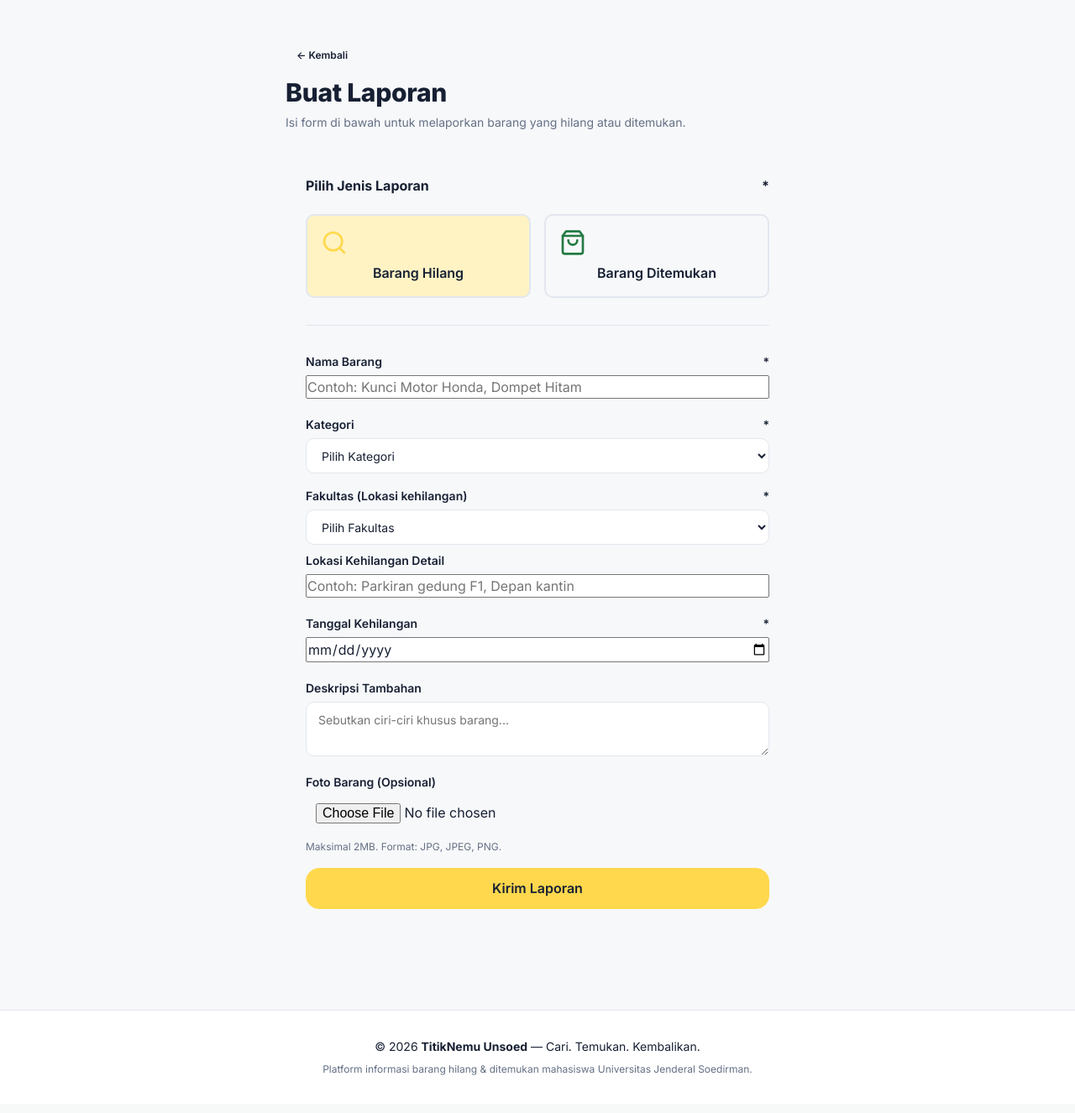
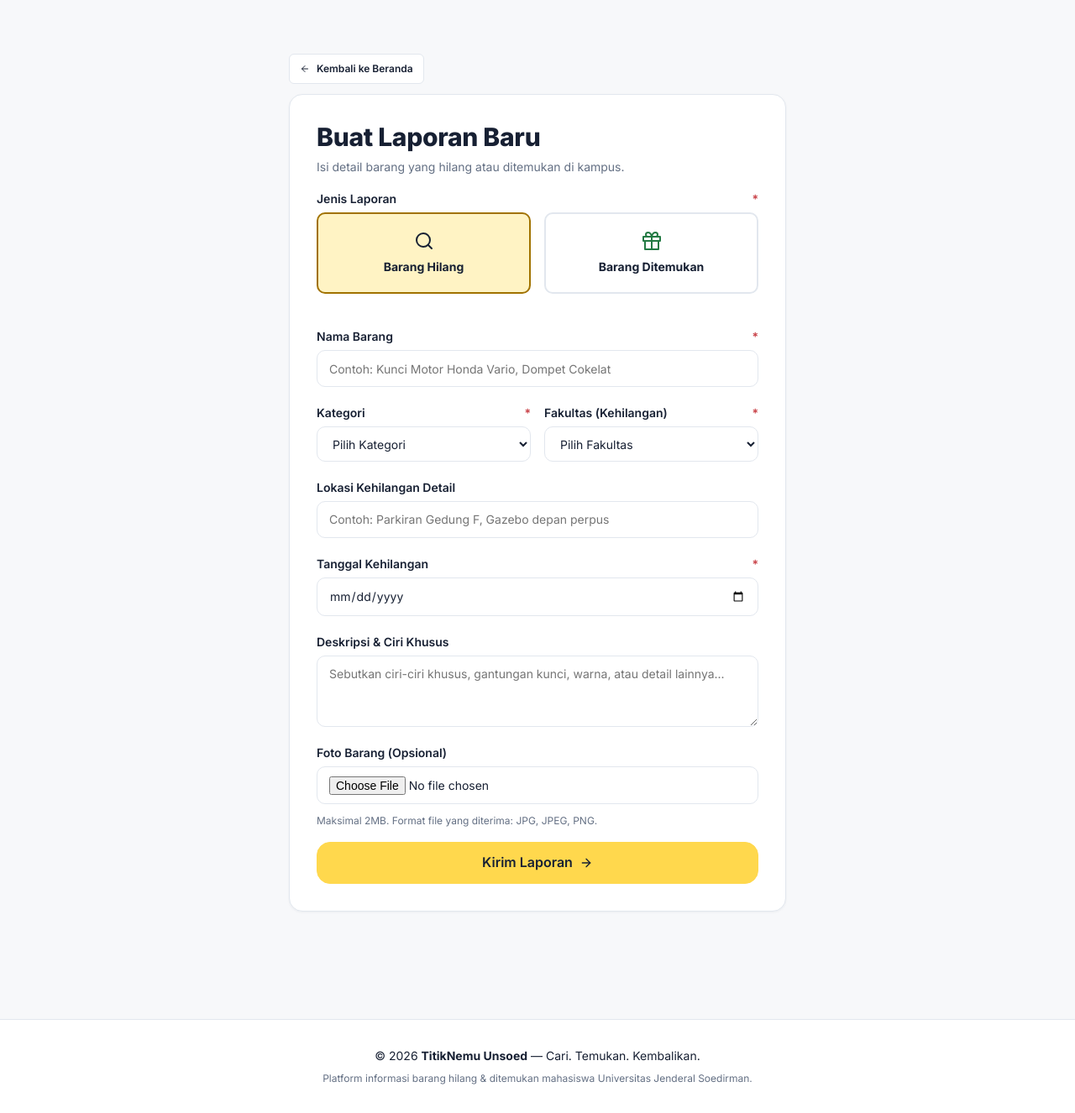
Before and after one commit to teguhsuryaro/titik-nemu-unsoed-web, a PHP site: page /laporan/tambah.php in a window 1280 px wide. Shown: the part 64-1390 px from the top of the page at 84% size. Before the commit the page ends 1345 px from the top, so only its background shows below. Run offline with PHP 8.4, Linux system fonts and the light colour scheme; a user stored in the database is signed in; data comes from the database, SQL or seed files in the repository.

Commit message:
ui: fase 6 - form laporan tambah dan edit, type picker aksesibel, upload foto

```diff
--- a/css/style.css
+++ b/css/style.css
@@ -1335,6 +1335,24 @@ small {
   padding-block: 1rem 2rem;
 }
 
+.form-wrapper {
+  max-width: 640px;
+  margin-inline: auto;
+  padding-block: 1rem 2rem;
+}
+
+.form-row-2 {
+  display: grid;
+  grid-template-columns: 1fr;
+  gap: 1rem;
+}
+
+@media (min-width: 640px) {
+  .form-row-2 {
+    grid-template-columns: 1fr 1fr;
+  }
+}
+
 .form-group {
   display: flex;
   flex-direction: column;
@@ -1479,6 +1497,15 @@ small {
 }
 
 /* File Upload Box */
+.thumb-preview {
+  width: 60px;
+  height: 60px;
+  object-fit: cover;
+  border-radius: var(--radius-sm);
+  border: 1px solid var(--border);
+  flex-shrink: 0;
+}
+
 .file-upload {
   position: relative;
   display: flex;
--- a/laporan/tambah.php
+++ b/laporan/tambah.php
@@ -1,6 +1,7 @@
 <?php
 /**
  * laporan/tambah.php — Form Buat Laporan Baru
+ * Refactored: Accessible Type Picker, Semantic Panel, No Inline Styles
  */
 
 session_start();
@@ -143,91 +144,115 @@ require_once '../includes/navbar.php';
 ?>
 
 <section class="section">
-  <div class="container">
+  <div class="container form-wrapper">
 
-    <div style="max-width: 600px; margin: 0 auto;">
-      <div class="page-header">
-        <a href="../index.php" class="btn btn--outline btn--sm mb-2" style="display: inline-flex;">&larr; Kembali</a>
-        <h1 class="page-header__title">Buat Laporan</h1>
-        <p class="page-header__sub">Isi form di bawah untuk melaporkan barang yang hilang atau ditemukan.</p>
+    <div class="mb-3">
+      <a href="../index.php" class="btn btn--secondary btn--sm">
+        <svg class="icon icon--sm" aria-hidden="true"><use href="#i-arrow-left"/></svg>
+        <span>Kembali ke Beranda</span>
+      </a>
+    </div>
+
+    <div class="panel">
+      <div class="mb-4">
+        <h1 class="page-header__title">Buat Laporan Baru</h1>
+        <p class="page-header__sub">Isi detail barang yang hilang atau ditemukan di kampus.</p>
       </div>
 
       <?php if (!empty($errors['general'])): ?>
-        <div class="alert alert--error mb-2"><?= htmlspecialchars($errors['general']) ?></div>
+        <div class="alert alert--error" role="alert">
+          <svg class="icon" aria-hidden="true"><use href="#i-alert"/></svg>
+          <span><?= htmlspecialchars($errors['general']) ?></span>
+        </div>
       <?php endif; ?>
 
-      <form method="POST" action="tambah.php" enctype="multipart/form-data" class="card" style="padding: 1.5rem;">
+      <form method="POST" action="tambah.php" enctype="multipart/form-data" novalidate>
 
-        <!-- Jenis Laporan -->
-        <div class="form-group mb-3">
-          <label class="form-label" style="font-size: var(--font-size-lg); font-weight: 700; margin-bottom: 1rem;">
-            Pilih Jenis Laporan <span class="required">*</span>
-          </label>
-          <div style="display: grid; grid-template-columns: 1fr 1fr; gap: 1rem;">
+        <!-- Pilihan Jenis Laporan (Accessible Radio Cards) -->
+        <div class="form-group">
+          <span class="form-label" id="label-jenis-laporan">
+            <span>Jenis Laporan</span>
+            <span class="form-label__req" aria-label="Wajib diisi">*</span>
+          </span>
 
-            <label class="type-selector" style="cursor: pointer;">
-              <input type="radio" name="type" value="lost" id="type_lost" style="display: none;" <?= $old['type'] === 'lost' ? 'checked' : '' ?>>
-              <div class="type-card" style="border: 2px solid var(--border); border-radius: var(--radius-md); padding: 1rem; text-align: center; transition: all 0.2s;">
-                <div style="color: var(--brand-yellow); margin-bottom: .5rem;">
-                  <svg width="32" height="32" viewBox="0 0 24 24" fill="none" stroke="currentColor" stroke-width="2" stroke-linecap="round" stroke-linejoin="round"><circle cx="11" cy="11" r="8"></circle><line x1="21" y1="21" x2="16.65" y2="16.65"></line></svg>
-                </div>
-                <div style="font-weight: 600; color: var(--ink);">Barang Hilang</div>
-              </div>
-            </label>
+          <div class="type-picker" role="radiogroup" aria-labelledby="label-jenis-laporan">
+            <div>
+              <input
+                type="radio"
+                name="type"
+                value="lost"
+                id="type_lost"
+                class="type-picker__radio"
+                <?= ($old['type'] ?? '') === 'lost' ? 'checked' : '' ?>
+              >
+              <label for="type_lost" class="type-picker__card type-picker__card--lost">
+                <svg class="icon icon--lg text-warning" aria-hidden="true"><use href="#i-search"/></svg>
+                <span class="type-picker__title">Barang Hilang</span>
+              </label>
+            </div>
 
-            <label class="type-selector" style="cursor: pointer;">
-              <input type="radio" name="type" value="found" id="type_found" style="display: none;" <?= $old['type'] === 'found' ? 'checked' : '' ?>>
-              <div class="type-card" style="border: 2px solid var(--border); border-radius: var(--radius-md); padding: 1rem; text-align: center; transition: all 0.2s;">
-                <div style="color: var(--brand-green); margin-bottom: .5rem;">
-                  <svg width="32" height="32" viewBox="0 0 24 24" fill="none" stroke="currentColor" stroke-width="2" stroke-linecap="round" stroke-linejoin="round"><path d="M6 2L3 6v14a2 2 0 0 0 2 2h14a2 2 0 0 0 2-2V6l-3-4z"></path><line x1="3" y1="6" x2="21" y2="6"></line><path d="M16 10a4 4 0 0 1-8 0"></path></svg>
-                </div>
-                <div style="font-weight: 600; color: var(--ink);">Barang Ditemukan</div>
-              </div>
-            </label>
-
+            <div>
+              <input
+                type="radio"
+                name="type"
+                value="found"
+                id="type_found"
+                class="type-picker__radio"
+                <?= ($old['type'] ?? '') === 'found' ? 'checked' : '' ?>
+              >
+              <label for="type_found" class="type-picker__card type-picker__card--found">
+                <svg class="icon icon--lg text-success" aria-hidden="true"><use href="#i-gift"/></svg>
+                <span class="type-picker__title">Barang Ditemukan</span>
+              </label>
+            </div>
           </div>
         </div>
-
-        <hr style="border: none; border-top: 1px solid var(--border); margin: 2rem 0;">
 
         <!-- Nama Barang -->
         <div class="form-group">
           <label for="nama_barang" class="form-label">
-            Nama Barang <span class="required">*</span>
+            <span>Nama Barang</span>
+            <span class="form-label__req" aria-label="Wajib diisi">*</span>
           </label>
-          <input type="text" id="nama_barang" name="nama_barang"
-            class="form-input <?= isset($errors['nama_barang']) ? 'form-input--error' : '' ?>"
+          <input
+            type="text"
+            id="nama_barang"
+            name="nama_barang"
+            class="form-control <?= isset($errors['nama_barang']) ? 'form-control--error' : '' ?>"
             value="<?= htmlspecialchars($old['nama_barang'] ?? '') ?>"
-            placeholder="Contoh: Kunci Motor Honda, Dompet Hitam"
-            required>
+            placeholder="Contoh: Kunci Motor Honda Vario, Dompet Cokelat"
+            required
+          >
           <?php if (isset($errors['nama_barang'])): ?>
-            <p class="form-error"><?= htmlspecialchars($errors['nama_barang']) ?></p>
+            <p class="form-error" role="alert"><?= htmlspecialchars($errors['nama_barang']) ?></p>
           <?php endif; ?>
         </div>
 
-        <div style="display: grid; grid-template-columns: 1fr; gap: 1rem;">
+        <div class="form-row-2">
           <!-- Kategori -->
-          <div class="form-group" style="margin-bottom: 0;">
+          <div class="form-group">
             <label for="kategori" class="form-label">
-              Kategori <span class="required">*</span>
+              <span>Kategori</span>
+              <span class="form-label__req" aria-label="Wajib diisi">*</span>
             </label>
-            <select id="kategori" name="kategori" class="form-select <?= isset($errors['kategori']) ? 'form-input--error' : '' ?>" required>
+            <select id="kategori" name="kategori" class="form-select <?= isset($errors['kategori']) ? 'form-select--error' : '' ?>" required>
               <option value="">Pilih Kategori</option>
               <?php foreach ($kategoriList as $kat): ?>
                 <option value="<?= $kat ?>" <?= ($old['kategori'] ?? '') === $kat ? 'selected' : '' ?>><?= $kat ?></option>
               <?php endforeach; ?>
             </select>
             <?php if (isset($errors['kategori'])): ?>
-              <p class="form-error"><?= htmlspecialchars($errors['kategori']) ?></p>
+              <p class="form-error" role="alert"><?= htmlspecialchars($errors['kategori']) ?></p>
             <?php endif; ?>
           </div>
 
           <!-- Fakultas -->
-          <div class="form-group" style="margin-bottom: 0;">
+          <div class="form-group">
             <label for="fakultas_id" class="form-label" id="label_fakultas">
-              Fakultas (Lokasi) <span class="required">*</span>
+              <span>Fakultas</span>
+              <span class="form-label__req" aria-label="Wajib diisi">*</span>
             </label>
-            <select id="fakultas_id" name="fakultas_id" class="form-select <?= isset($errors['fakultas_id']) ? 'form-input--error' : '' ?>" required>
+            <select id="fakultas_id" name="fakultas_id" class="form-select <?= isset($errors['fakultas_id']) ? 'form-select--error' : '' ?>" required>
               <option value="">Pilih Fakultas</option>
               <?php foreach ($fakultasList as $fak): ?>
                 <option value="<?= $fak['id'] ?>" <?= ((int)($old['fakultas_id'] ?? 0) === (int)$fak['id']) ? 'selected' : '' ?>>
@@ -236,94 +261,112 @@ require_once '../includes/navbar.php';
               <?php endforeach; ?>
             </select>
             <?php if (isset($errors['fakultas_id'])): ?>
-              <p class="form-error"><?= htmlspecialchars($errors['fakultas_id']) ?></p>
+              <p class="form-error" role="alert"><?= htmlspecialchars($errors['fakultas_id']) ?></p>
             <?php endif; ?>
           </div>
         </div>
 
-        <div class="form-group mt-2">
+        <!-- Lokasi Detail -->
+        <div class="form-group">
           <label for="lokasi" class="form-label" id="label_lokasi">
-            Lokasi Detail
+            <span>Lokasi Detail</span>
           </label>
-          <input type="text" id="lokasi" name="lokasi"
-            class="form-input"
+          <input
+            type="text"
+            id="lokasi"
+            name="lokasi"
+            class="form-control"
             value="<?= htmlspecialchars($old['lokasi'] ?? '') ?>"
-            placeholder="Contoh: Parkiran gedung F1, Depan kantin">
+            placeholder="Contoh: Parkiran Gedung F, Gazebo depan perpus"
+          >
         </div>
 
+        <!-- Tanggal -->
         <div class="form-group">
           <label for="tanggal" class="form-label" id="label_tanggal">
-            Tanggal Kejadian <span class="required">*</span>
+            <span>Tanggal Kejadian</span>
+            <span class="form-label__req" aria-label="Wajib diisi">*</span>
           </label>
-          <input type="date" id="tanggal" name="tanggal"
-            class="form-input <?= isset($errors['tanggal']) ? 'form-input--error' : '' ?>"
+          <input
+            type="date"
+            id="tanggal"
+            name="tanggal"
+            class="form-control <?= isset($errors['tanggal']) ? 'form-control--error' : '' ?>"
             value="<?= htmlspecialchars($old['tanggal'] ?? '') ?>"
             max="<?= date('Y-m-d') ?>"
-            required>
+            required
+          >
           <?php if (isset($errors['tanggal'])): ?>
-            <p class="form-error"><?= htmlspecialchars($errors['tanggal']) ?></p>
+            <p class="form-error" role="alert"><?= htmlspecialchars($errors['tanggal']) ?></p>
           <?php endif; ?>
         </div>
 
+        <!-- Deskripsi -->
         <div class="form-group">
-          <label for="deskripsi" class="form-label">Deskripsi Tambahan</label>
-          <textarea id="deskripsi" name="deskripsi" class="form-textarea"
-            placeholder="Sebutkan ciri-ciri khusus barang..."><?= htmlspecialchars($old['deskripsi'] ?? '') ?></textarea>
+          <label for="deskripsi" class="form-label">
+            <span>Deskripsi &amp; Ciri Khusus</span>
+          </label>
+          <textarea
+            id="deskripsi"
+            name="deskripsi"
+            rows="3"
+            class="form-textarea"
+            placeholder="Sebutkan ciri-ciri khusus, gantungan kunci, warna, atau detail lainnya..."
+          ><?= htmlspecialchars($old['deskripsi'] ?? '') ?></textarea>
         </div>
 
+        <!-- Upload Foto -->
         <div class="form-group mb-4">
-          <label for="foto" class="form-label">Foto Barang (Opsional)</label>
-          <input type="file" id="foto" name="foto" class="form-input" accept="image/jpeg,image/png,image/jpg" style="padding: .5rem .75rem; line-height: 1.5;">
-          <p class="form-hint">Maksimal 2MB. Format: JPG, JPEG, PNG.</p>
+          <label for="foto" class="form-label">
+            <span>Foto Barang (Opsional)</span>
+          </label>
+          <input
+            type="file"
+            id="foto"
+            name="foto"
+            class="form-control"
+            accept="image/jpeg,image/png,image/jpg"
+          >
+          <p class="form-hint">Maksimal 2MB. Format file yang diterima: JPG, JPEG, PNG.</p>
           <?php if (isset($errors['foto'])): ?>
-            <p class="form-error"><?= htmlspecialchars($errors['foto']) ?></p>
+            <p class="form-error" role="alert"><?= htmlspecialchars($errors['foto']) ?></p>
           <?php endif; ?>
         </div>
 
-        <button type="submit" class="btn btn--primary btn--block btn--lg">Kirim Laporan</button>
+        <button type="submit" class="btn btn--primary btn--block btn--lg">
+          <span>Kirim Laporan</span>
+          <svg class="icon icon--sm" aria-hidden="true"><use href="#i-arrow-right"/></svg>
+        </button>
+
       </form>
+    </div>
 
-    </div>
   </div>
 </section>
 
-<!-- CSS Khusus Radio Button & Label Dinamis -->
-<style>
-  .type-selector input[type="radio"]:checked + .type-card {
-    border-color: var(--brand-yellow);
-    background-color: var(--brand-yellow-soft);
-  }
-  #type_found:checked + .type-card {
-    border-color: var(--brand-green);
-    background-color: var(--brand-green-soft);
-  }
-</style>
-
 <script>
 document.addEventListener('DOMContentLoaded', function() {
-  const radioLost = document.getElementById('type_lost');
-  const radioFound = document.getElementById('type_found');
-
-  const labelFakultas = document.getElementById('label_fakultas');
-  const labelLokasi = document.getElementById('label_lokasi');
-  const labelTanggal = document.getElementById('label_tanggal');
+  'use strict';
+  var radioLost = document.getElementById('type_lost');
+  var radioFound = document.getElementById('type_found');
+  var labelFakultas = document.getElementById('label_fakultas');
+  var labelLokasi = document.getElementById('label_lokasi');
+  var labelTanggal = document.getElementById('label_tanggal');
 
   function updateLabels() {
-    if (radioLost.checked) {
-      labelFakultas.innerHTML = 'Fakultas (Lokasi kehilangan) <span class="required">*</span>';
-      labelLokasi.textContent = 'Lokasi Kehilangan Detail';
-      labelTanggal.innerHTML = 'Tanggal Kehilangan <span class="required">*</span>';
-    } else if (radioFound.checked) {
-      labelFakultas.innerHTML = 'Fakultas (Lokasi ditemukan) <span class="required">*</span>';
-      labelLokasi.textContent = 'Lokasi Penemuan Detail';
-      labelTanggal.innerHTML = 'Tanggal Ditemukan <span class="required">*</span>';
+    if (radioLost && radioLost.checked) {
+      if (labelFakultas) labelFakultas.innerHTML = '<span>Fakultas (Kehilangan)</span><span class="form-label__req">*</span>';
+      if (labelLokasi) labelLokasi.innerHTML = '<span>Lokasi Kehilangan Detail</span>';
+      if (labelTanggal) labelTanggal.innerHTML = '<span>Tanggal Kehilangan</span><span class="form-label__req">*</span>';
+    } else if (radioFound && radioFound.checked) {
+      if (labelFakultas) labelFakultas.innerHTML = '<span>Fakultas (Ditemukan)</span><span class="form-label__req">*</span>';
+      if (labelLokasi) labelLokasi.innerHTML = '<span>Lokasi Penemuan Detail</span>';
+      if (labelTanggal) labelTanggal.innerHTML = '<span>Tanggal Ditemukan</span><span class="form-label__req">*</span>';
     }
   }
 
-  radioLost.addEventListener('change', updateLabels);
-  radioFound.addEventListener('change', updateLabels);
-
-  // Set inisial
+  if (radioLost) radioLost.addEventListener('change', updateLabels);
+  if (radioFound) radioFound.addEventListener('change', updateLabels);
   updateLabels();
 });
 </script>
```
Also changed, not shown: laporan/edit.php (+120 -39 lines).
